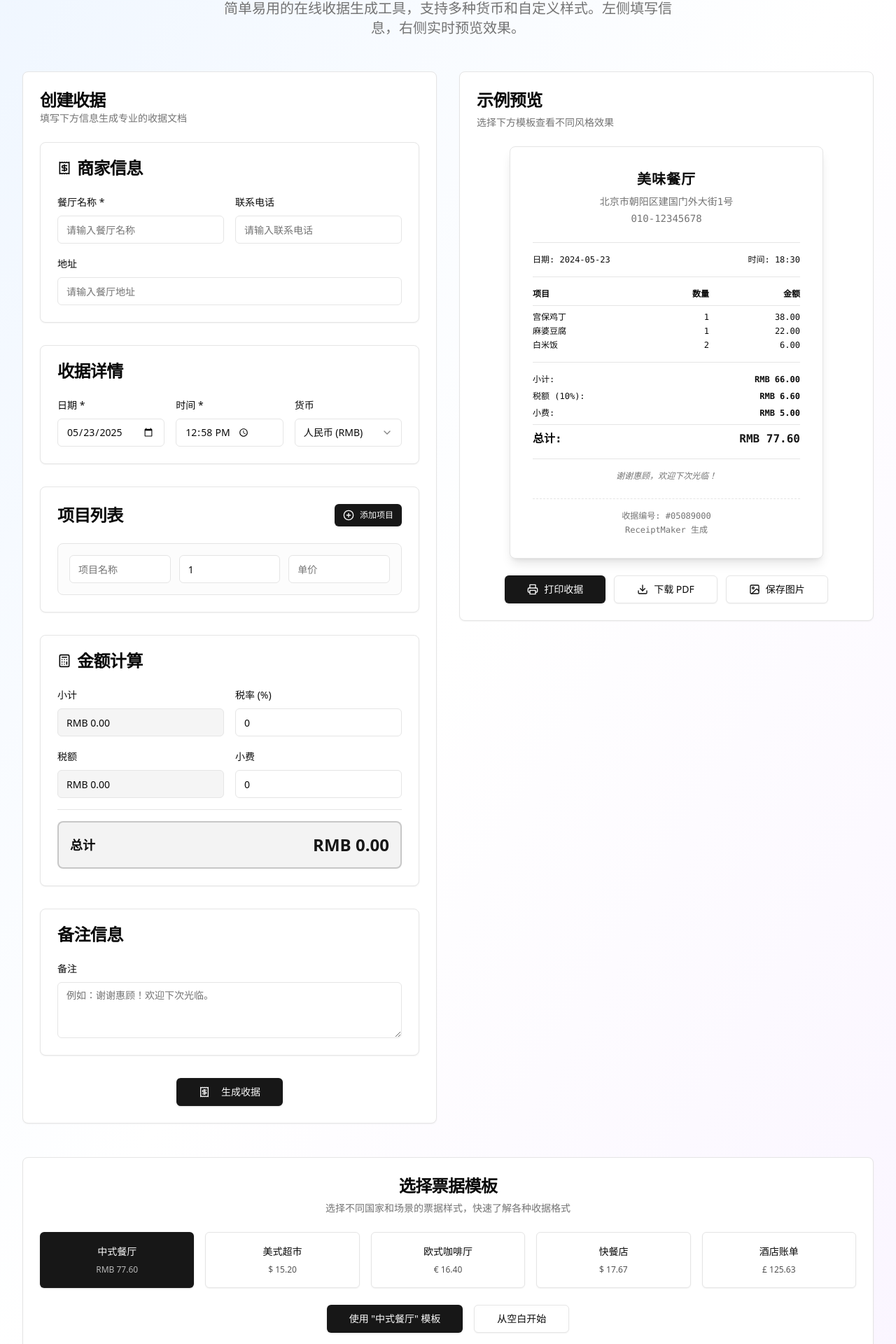
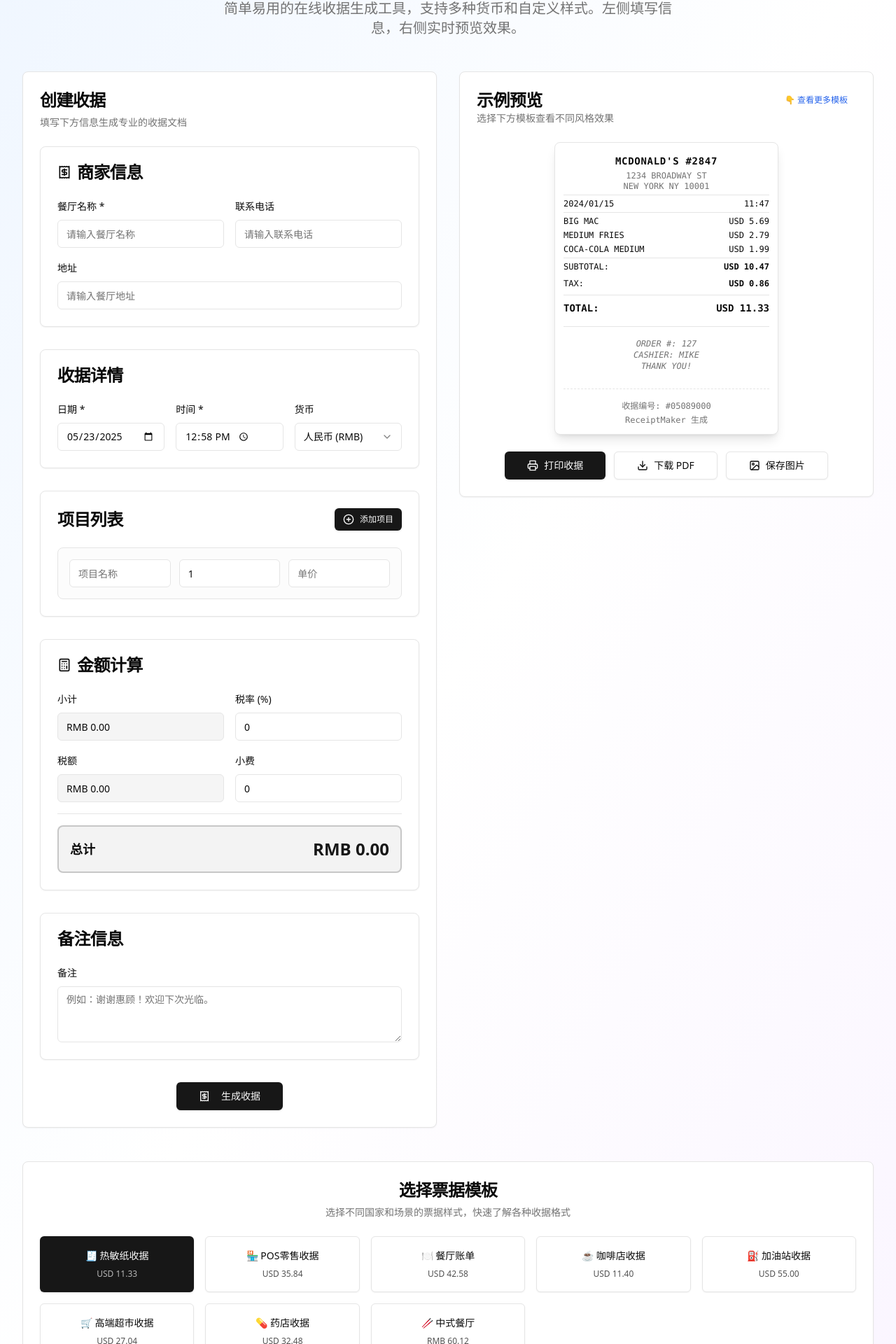
Before and after one commit to null-man/receiptMaker, a Next.js app: page / in a window 1280 px wide. Shown: the part 199-2119 px from the top of the page at 70% size. Built offline with nearby package versions, Linux system fonts and the light colour scheme.

Commit message:
feat: 添加8种多样化收据模板样式，包括热敏纸、POS、餐厅、咖啡店、加油站、超市、药店等风格，修复重复导入问题

```diff
--- a/src/app/page.tsx
+++ b/src/app/page.tsx
@@ -31,106 +31,163 @@ export default function HomePage() {
 
   // 模板数据
   const templates = {
+    thermal: {
+      name: "🧾 热敏纸收据",
+      data: {
+        restaurantName: "McDONALD'S #2847",
+        restaurantAddress: "1234 BROADWAY ST\nNEW YORK NY 10001",
+        restaurantPhone: "",
+        receiptDate: "2024-01-15",
+        receiptTime: "11:47",
+        currency: "USD",
+        items: [
+          { id: 1, name: "BIG MAC", qty: 1, price: 5.69 },
+          { id: 2, name: "MEDIUM FRIES", qty: 1, price: 2.79 },
+          { id: 3, name: "COCA-COLA MEDIUM", qty: 1, price: 1.99 },
+        ],
+        taxRate: 8.25,
+        tipAmount: 0,
+        notes: "ORDER #: 127\nCASHIER: MIKE\nTHANK YOU!",
+      },
+    },
+    pos: {
+      name: "🏪 POS零售收据",
+      data: {
+        restaurantName: "TARGET T-1847",
+        restaurantAddress: "2500 CENTRAL AVE\nST PAUL MN 55108",
+        restaurantPhone: "(651) 555-0199",
+        receiptDate: "2024-01-15",
+        receiptTime: "16:23",
+        currency: "USD",
+        items: [
+          { id: 1, name: "IPHONE CHARGER", qty: 1, price: 19.99 },
+          { id: 2, name: "NOTEBOOK 3-PACK", qty: 1, price: 7.49 },
+          { id: 3, name: "ENERGY DRINK", qty: 2, price: 2.99 },
+        ],
+        taxRate: 7.125,
+        tipAmount: 0,
+        notes: "REF# 0127-2847-9903-8811\nREWARDS MEMBER\nSAVED: $3.47",
+      },
+    },
+    restaurant: {
+      name: "🍽️ 餐厅账单",
+      data: {
+        restaurantName: "The Olive Garden",
+        restaurantAddress: "123 Italian Way, Boston MA 02101",
+        restaurantPhone: "(617) 555-OLIVE",
+        receiptDate: "2024-01-15",
+        receiptTime: "19:30",
+        currency: "USD",
+        items: [
+          { id: 1, name: "Chicken Parmigiana", qty: 1, price: 18.99 },
+          { id: 2, name: "Caesar Salad", qty: 1, price: 8.99 },
+          { id: 3, name: "Breadsticks (Unlimited)", qty: 1, price: 0.00 },
+          { id: 4, name: "Iced Tea", qty: 2, price: 2.99 },
+        ],
+        taxRate: 6.25,
+        tipAmount: 6.50,
+        notes: "Server: Maria\nTable: 12\nGuests: 2\nThank you for dining with us!",
+      },
+    },
+    coffee: {
+      name: "☕ 咖啡店收据",
+      data: {
+        restaurantName: "Starbucks Coffee",
+        restaurantAddress: "456 Pike Place\nSeattle WA 98101",
+        restaurantPhone: "",
+        receiptDate: "2024-01-15",
+        receiptTime: "08:15",
+        currency: "USD",
+        items: [
+          { id: 1, name: "Grande Caffe Latte", qty: 1, price: 5.45 },
+          { id: 2, name: "Blueberry Muffin", qty: 1, price: 3.25 },
+          { id: 3, name: "Extra Shot", qty: 1, price: 0.75 },
+        ],
+        taxRate: 10.1,
+        tipAmount: 1.00,
+        notes: "Store #0847\nBarista: Alex\n☕ Have a great day!",
+      },
+    },
+    gas: {
+      name: "⛽ 加油站收据",
+      data: {
+        restaurantName: "SHELL STATION #4821",
+        restaurantAddress: "7890 HIGHWAY 101\nLOS ANGELES CA 90028",
+        restaurantPhone: "",
+        receiptDate: "2024-01-15",
+        receiptTime: "13:42",
+        currency: "USD",
+        items: [
+          { id: 1, name: "UNLEADED 87 (12.5 GAL)", qty: 1, price: 45.75 },
+          { id: 2, name: "ENERGY DRINK", qty: 1, price: 2.49 },
+          { id: 3, name: "CHIPS", qty: 1, price: 1.99 },
+        ],
+        taxRate: 9.5,
+        tipAmount: 0,
+        notes: "PUMP #03\nCARD: ****1234\nODOMETER: 85,247",
+      },
+    },
+    grocery: {
+      name: "🛒 高端超市收据",
+      data: {
+        restaurantName: "WHOLE FOODS MARKET",
+        restaurantAddress: "555 UNION SQUARE\nSAN FRANCISCO CA 94108",
+        restaurantPhone: "(415) 555-FOOD",
+        receiptDate: "2024-01-15",
+        receiptTime: "17:28",
+        currency: "USD",
+        items: [
+          { id: 1, name: "Organic Apples (2.3 lb)", qty: 1, price: 6.89 },
+          { id: 2, name: "Almond Milk Unsweetened", qty: 1, price: 4.99 },
+          { id: 3, name: "Quinoa Salad", qty: 1, price: 8.99 },
+          { id: 4, name: "Kombucha GT's", qty: 1, price: 3.99 },
+        ],
+        taxRate: 8.75,
+        tipAmount: 0,
+        notes: "MEMBER SAVINGS: $2.47\nCASHIER: SARAH\nBAG CREDIT: $0.10",
+      },
+    },
+    pharmacy: {
+      name: "💊 药店收据",
+      data: {
+        restaurantName: "CVS PHARMACY #9847",
+        restaurantAddress: "321 MAIN STREET\nCHICAGO IL 60601",
+        restaurantPhone: "(312) 555-CVS1",
+        receiptDate: "2024-01-15",
+        receiptTime: "14:15",
+        currency: "USD",
+        items: [
+          { id: 1, name: "TYLENOL EXTRA STRENGTH", qty: 1, price: 8.99 },
+          { id: 2, name: "VITAMIN D3", qty: 1, price: 12.49 },
+          { id: 3, name: "HAND SANITIZER", qty: 2, price: 3.99 },
+        ],
+        taxRate: 10.25,
+        tipAmount: 0,
+        notes: "ExtraCare Card Used\nSaved Today: $4.23\nCoupons Available: 3",
+      },
+    },
     chinese: {
-      name: "中式餐厅",
+      name: "🥢 中式餐厅",
       data: {
-        restaurantName: "美味餐厅",
-        restaurantAddress: "北京市朝阳区建国门外大街1号",
-        restaurantPhone: "010-12345678",
-        receiptDate: "2024-05-23",
-        receiptTime: "18:30",
+        restaurantName: "川香阁",
+        restaurantAddress: "北京市朝阳区三里屯路12号",
+        restaurantPhone: "(010) 8765-4321",
+        receiptDate: "2024-01-15",
+        receiptTime: "19:30",
         currency: "RMB",
         items: [
-          { id: 1, name: "宫保鸡丁", qty: 1, price: 38 },
-          { id: 2, name: "麻婆豆腐", qty: 1, price: 22 },
+          { id: 1, name: "宫保鸡丁", qty: 1, price: 28 },
+          { id: 2, name: "麻婆豆腐", qty: 1, price: 18 },
           { id: 3, name: "白米饭", qty: 2, price: 3 },
         ],
-        taxRate: 10,
+        taxRate: 6,
         tipAmount: 5,
-        notes: "谢谢惠顾，欢迎下次光临！",
-      }
+        notes: "谢谢光临，欢迎下次再来！",
       },
-    american: {
-      name: "美式超市",
-      data: {
-        restaurantName: "FreshMart Grocery",
-        restaurantAddress: "123 Main Street, New York, NY 10001",
-        restaurantPhone: "(555) 123-4567",
-        receiptDate: "2024-05-23",
-        receiptTime: "14:25",
-        currency: "$",
-        items: [
-          { id: 1, name: "Organic Bananas", qty: 2, price: 1.99 },
-          { id: 2, name: "Whole Milk (1 Gal)", qty: 1, price: 3.49 },
-          { id: 3, name: "Bread - Whole Wheat", qty: 1, price: 2.79 },
-          { id: 4, name: "Greek Yogurt", qty: 3, price: 1.25 },
-        ],
-        taxRate: 8.5,
-        tipAmount: 0,
-        notes: "Thank you for shopping with us!",
-      }
     },
-    european: {
-      name: "欧式咖啡厅",
-      data: {
-        restaurantName: "Café de Paris",
-        restaurantAddress: "15 Rue de Rivoli, 75001 Paris, France",
-        restaurantPhone: "+33 1 42 97 48 75",
-        receiptDate: "2024-05-23",
-        receiptTime: "16:45",
-        currency: "€",
-        items: [
-          { id: 1, name: "Espresso", qty: 2, price: 2.50 },
-          { id: 2, name: "Croissant", qty: 1, price: 3.20 },
-          { id: 3, name: "Pain au Chocolat", qty: 1, price: 3.80 },
-        ],
-        taxRate: 20,
-        tipAmount: 2.00,
-        notes: "Merci de votre visite! À bientôt!",
-      }
-    },
-    fastfood: {
-      name: "快餐店",
-      data: {
-        restaurantName: "Burger Palace",
-        restaurantAddress: "456 Food Court Blvd, Los Angeles, CA 90210",
-        restaurantPhone: "(310) 555-0123",
-        receiptDate: "2024-05-23",
-        receiptTime: "12:30",
-        currency: "$",
-        items: [
-          { id: 1, name: "Classic Cheeseburger", qty: 1, price: 8.99 },
-          { id: 2, name: "French Fries (Large)", qty: 1, price: 3.49 },
-          { id: 3, name: "Coca-Cola (Medium)", qty: 1, price: 2.29 },
-        ],
-        taxRate: 9.5,
-        tipAmount: 1.50,
-        notes: "Have a great day! Visit us again!",
-      }
-    },
-    hotel: {
-      name: "酒店账单",
-      data: {
-        restaurantName: "Grand Hotel Restaurant",
-        restaurantAddress: "789 Luxury Avenue, London, UK SW1A 1AA",
-        restaurantPhone: "+44 20 7123 4567",
-        receiptDate: "2024-05-23",
-        receiptTime: "20:15",
-        currency: "£",
-        items: [
-          { id: 1, name: "Grilled Salmon", qty: 1, price: 28.50 },
-          { id: 2, name: "Caesar Salad", qty: 1, price: 12.00 },
-          { id: 3, name: "Wine - Chardonnay", qty: 1, price: 45.00 },
-          { id: 4, name: "Chocolate Dessert", qty: 1, price: 15.50 },
-        ],
-        taxRate: 12.5,
-        tipAmount: 12.00,
-        notes: "Thank you for dining with us this evening.",
-      }
-    }
   };
 
-  const [selectedTemplate, setSelectedTemplate] = useState<keyof typeof templates>('chinese');
+  const [selectedTemplate, setSelectedTemplate] = useState<keyof typeof templates>('thermal');
 
   // 计算模板金额
   const calculateTemplateSubtotal = (templateData: ReceiptData) => {
@@ -283,12 +340,12 @@ export default function HomePage() {
     setNextItemId(template.data.items.length + 1);
     // 隐藏模板选择器
     setShowTemplateSelector(false);
-    // 滚动到表单顶部
+    // 滚动到页面顶部，确保重选模板按钮可见
     setTimeout(() => {
-      const formElement = document.querySelector('.form-container');
-      if (formElement) {
-        formElement.scrollIntoView({ behavior: "smooth", block: "start" });
-      }
+      window.scrollTo({
+        top: 200,
+        behavior: "smooth"
+      });
     }, 100);
   };
 
@@ -361,24 +418,10 @@ export default function HomePage() {
             <div className="space-y-6">
               <Card className="form-container">
                 <CardHeader>
-                  <div className="flex justify-between items-start">
-                    <div>
                   <CardTitle className="text-2xl">创建收据</CardTitle>
                   <CardDescription>
                     填写下方信息生成专业的收据文档
                   </CardDescription>
-                    </div>
-                    {receiptData.restaurantName && !showTemplateSelector && (
-                      <Button
-                        variant="outline"
-                        size="sm"
-                        onClick={() => setShowTemplateSelector(true)}
-                        className="flex items-center gap-2"
-                      >
-                        重选模板
-                      </Button>
-                    )}
-                  </div>
                 </CardHeader>
                 <CardContent>
                   <ReceiptForm
@@ -400,6 +443,8 @@ export default function HomePage() {
             <div className="space-y-6">
               <Card>
                 <CardHeader>
+                  <div className="flex justify-between items-start">
+                    <div>
                       <CardTitle className="text-2xl">
                         {receiptData.restaurantName ? "实时预览" : "示例预览"}
                       </CardTitle>
@@ -408,6 +453,52 @@ export default function HomePage() {
                           ? "您的收据实时预览，填写左侧表单查看变化"
                           : "选择下方模板查看不同风格效果"}
                       </CardDescription>
+                    </div>
+                    {receiptData.restaurantName && !showTemplateSelector && (
+                      <Button
+                        variant="outline"
+                        size="sm"
+                        onClick={() => {
+                          setShowTemplateSelector(true);
+                          // 滚动到模板选择区域
+                          setTimeout(() => {
+                            const templateElement = document.getElementById("template-selector");
+                            if (templateElement) {
+                              // 获取元素顶部位置，减去一些偏移量确保标题完全可见
+                              const elementTop = templateElement.offsetTop - 100;
+                              window.scrollTo({
+                                top: elementTop,
+                                behavior: "smooth"
+                              });
+                            }
+                          }, 100);
+                        }}
+                        className="flex items-center gap-2 hover:bg-blue-50 hover:border-blue-200 transition-colors"
+                      >
+                        🔄 重选模板
+                      </Button>
+                    )}
+                    {!receiptData.restaurantName && !showTemplateSelector && (
+                      <Button
+                        variant="ghost"
+                        size="sm"
+                        onClick={() => {
+                          const templateElement = document.getElementById("template-selector");
+                          if (templateElement) {
+                            // 获取元素顶部位置，减去一些偏移量确保标题完全可见
+                            const elementTop = templateElement.offsetTop - 100;
+                            window.scrollTo({
+                              top: elementTop,
+                              behavior: "smooth"
+                            });
+                          }
+                        }}
+                        className="flex items-center gap-2 text-blue-600 hover:text-blue-800"
+                      >
+                        👇 查看更多模板
+                      </Button>
+                    )}
+                  </div>
                 </CardHeader>
                 <CardContent>
                   <ReceiptPreview
@@ -416,6 +507,7 @@ export default function HomePage() {
                     taxAmount={receiptData.restaurantName ? taxAmount.toFixed(2) : calculateTemplateTax(templates[selectedTemplate].data).toFixed(2)}
                     totalAmount={receiptData.restaurantName ? totalAmount.toFixed(2) : calculateTemplateTotal(templates[selectedTemplate].data).toFixed(2)}
                     onPrint={handlePrint}
+                    type={receiptData.restaurantName ? 'default' : selectedTemplate}
                   />
                 </CardContent>
               </Card>
@@ -424,7 +516,7 @@ export default function HomePage() {
 
           {/* 模板选择区域 */}
           {(!receiptData.restaurantName || showTemplateSelector) && (
-            <Card className="max-w-7xl mx-auto mt-12">
+            <Card id="template-selector" className="max-w-7xl mx-auto mt-12">
               <CardHeader>
                 <CardTitle className="text-2xl text-center">选择票据模板</CardTitle>
                 <CardDescription className="text-center">
--- a/src/components/ReceiptPreview.tsx
+++ b/src/components/ReceiptPreview.tsx
@@ -1,6 +1,6 @@
-import { Button } from "@/components/ui/button";
 import { Card, CardContent } from "@/components/ui/card";
 import { Separator } from "@/components/ui/separator";
+import { Button } from "@/components/ui/button";
 import { Printer, Download, Image, Loader2 } from "lucide-react";
 import html2canvas from "html2canvas";
 import jsPDF from "jspdf";
@@ -32,6 +32,7 @@ interface ReceiptPreviewProps {
   taxAmount: string;
   totalAmount: string;
   onPrint: () => void;
+  type?: string;
 }
 
 function formatCurrency(amount: string, symbol: string): string {
@@ -44,6 +45,7 @@ export default function ReceiptPreview({
   taxAmount,
   totalAmount,
   onPrint,
+  type = 'default',
 }: ReceiptPreviewProps) {
   const [isDownloadingPDF, setIsDownloadingPDF] = useState(false);
   const [isSavingImage, setIsSavingImage] = useState(false);
@@ -173,85 +175,182 @@ export default function ReceiptPreview({
     }
   };
 
+  // 根据收据类型设置样式
+  const getReceiptStyles = () => {
+    switch (type) {
+      case 'thermal':
+        return {
+          card: "receipt-preview mx-auto max-w-xs bg-white shadow-lg",
+          content: "p-3 font-mono text-xs leading-tight",
+          title: "text-sm font-bold mb-1 tracking-wider uppercase",
+          address: "text-xs leading-tight",
+          spacing: "my-1"
+        };
+      case 'pos':
+        return {
+          card: "receipt-preview mx-auto max-w-sm bg-white shadow-lg",
+          content: "p-4 font-mono text-xs",
+          title: "text-base font-bold mb-2 tracking-wide uppercase",
+          address: "text-xs",
+          spacing: "my-2"
+        };
+      case 'restaurant':
+        return {
+          card: "receipt-preview mx-auto max-w-md bg-white shadow-lg border-2",
+          content: "p-6 font-serif text-sm",
+          title: "text-xl font-bold mb-3 tracking-wide",
+          address: "text-sm italic",
+          spacing: "my-3"
+        };
+      case 'coffee':
+        return {
+          card: "receipt-preview mx-auto max-w-xs bg-amber-50 shadow-lg",
+          content: "p-4 font-mono text-xs",
+          title: "text-sm font-bold mb-2 tracking-wide",
+          address: "text-xs",
+          spacing: "my-2"
+        };
+      case 'gas':
+        return {
+          card: "receipt-preview mx-auto max-w-xs bg-gray-50 shadow-lg",
+          content: "p-3 font-mono text-xs",
+          title: "text-sm font-bold mb-1 tracking-wider uppercase",
+          address: "text-xs",
+          spacing: "my-1"
+        };
+      case 'grocery':
+        return {
+          card: "receipt-preview mx-auto max-w-sm bg-green-50 shadow-lg",
+          content: "p-4 font-mono text-xs",
+          title: "text-base font-bold mb-2 tracking-wide uppercase",
+          address: "text-xs",
+          spacing: "my-2"
+        };
+      case 'pharmacy':
+        return {
+          card: "receipt-preview mx-auto max-w-sm bg-blue-50 shadow-lg",
+          content: "p-4 font-mono text-xs",
+          title: "text-base font-bold mb-2 tracking-wide uppercase",
+          address: "text-xs",
+          spacing: "my-2"
+        };
+      default:
+        return {
+          card: "receipt-preview mx-auto max-w-md bg-white shadow-lg",
+          content: "p-8 font-mono text-sm",
+          title: "text-xl font-bold mb-2 tracking-wider",
+          address: "text-sm",
+          spacing: "my-4"
+        };
+    }
+  };
+
+  const styles = getReceiptStyles();
+
   return (
     <div id="receiptOutputContainer" className="space-y-6">
       {/* 收据预览 */}
-      <Card className="receipt-preview mx-auto max-w-md bg-white shadow-lg">
-        <CardContent className="p-8 font-mono text-sm">
+      <Card className={styles.card}>
+        <CardContent className={styles.content}>
           {/* 餐厅信息 */}
-          <div className="text-center mb-6">
-            <h3 className="text-xl font-bold mb-2 tracking-wider">
+          <div className={`text-center ${styles.spacing}`}>
+            <h3 className={styles.title}>
               {restaurantName || "您的餐厅名称"}
             </h3>
             {restaurantAddress && (
-              <p className="text-muted-foreground mb-1">{restaurantAddress}</p>
+              <div className={`${styles.address} text-muted-foreground mb-1`}>
+                {restaurantAddress.split('\n').map((line, i) => (
+                  <div key={i}>{line}</div>
+                ))}
+              </div>
             )}
             {restaurantPhone && (
-              <p className="text-muted-foreground">{restaurantPhone}</p>
+              <p className={`${styles.address} text-muted-foreground`}>{restaurantPhone}</p>
             )}
           </div>
 
-          <Separator className="my-4" />
+          <Separator className={styles.spacing} />
 
           {/* 日期时间 */}
-          <div className="flex justify-between text-xs mb-4">
-            <span>日期: {receiptDate}</span>
-            <span>时间: {receiptTime}</span>
+          <div className={`flex justify-between ${type === 'thermal' || type === 'gas' ? 'text-xs' : 'text-xs'} ${styles.spacing}`}>
+            <span>{type === 'thermal' || type === 'pos' || type === 'gas' ? receiptDate.replace(/-/g, '/') : `日期: ${receiptDate}`}</span>
+            <span>{type === 'thermal' || type === 'pos' || type === 'gas' ? receiptTime : `时间: ${receiptTime}`}</span>
           </div>
 
-          <Separator className="my-4" />
+          <Separator className={styles.spacing} />
 
           {/* 项目标题 */}
-          <div className="grid grid-cols-3 gap-2 font-semibold mb-2 text-xs">
-            <span>项目</span>
-            <span className="text-right">数量</span>
-            <span className="text-right">金额</span>
-          </div>
-
-          <Separator className="my-2" />
+          {type !== 'thermal' && type !== 'gas' && (
+            <>
+              <div className={`grid grid-cols-3 gap-2 font-semibold mb-2 ${type === 'restaurant' ? 'text-sm' : 'text-xs'}`}>
+                <span>{type === 'pos' || type === 'pharmacy' ? 'ITEM' : '项目'}</span>
+                <span className="text-right">{type === 'pos' || type === 'pharmacy' ? 'QTY' : '数量'}</span>
+                <span className="text-right">{type === 'pos' || type === 'pharmacy' ? 'AMOUNT' : '金额'}</span>
+              </div>
+              <Separator className="my-1" />
+            </>
+          )}
 
           {/* 项目列表 */}
-          <div className="space-y-1 mb-4">
+          <div className={`space-y-1 ${styles.spacing}`}>
             {items.map((item, index) => {
               const itemTotal = (parseFloat(item.qty.toString()) || 0) * (parseFloat(item.price.toString()) || 0);
+              const qty = parseFloat(item.qty.toString()) || 0;
+
+              if (type === 'thermal' || type === 'gas') {
+                return (
+                  <div key={item.id || index} className="text-xs">
+                    <div className="flex justify-between">
+                      <span className="truncate flex-1 pr-2 uppercase">{item.name || "ITEM"}</span>
+                      <span>{formatCurrency(itemTotal.toString(), currency)}</span>
+                    </div>
+                    {qty !== 1 && (
+                      <div className="text-right text-xs opacity-75">
+                        {qty} @ {formatCurrency(item.price.toString(), currency)}
+                      </div>
+                    )}
+                  </div>
+                );
+              }
+
               return (
-                <div key={item.id || index} className="grid grid-cols-3 gap-2 text-xs">
+                <div key={item.id || index} className={`grid grid-cols-3 gap-2 ${type === 'restaurant' ? 'text-sm' : 'text-xs'}`}>
                   <span className="truncate">{item.name || "未命名项目"}</span>
-                  <span className="text-right">{parseFloat(item.qty.toString()) || 0}</span>
-                  <span className="text-right">{itemTotal.toFixed(2)}</span>
+                  <span className="text-right">{qty}</span>
+                  <span className="text-right">{formatCurrency(itemTotal.toString(), currency)}</span>
                 </div>
               );
             })}
           </div>
 
-          <Separator className="my-4" />
+          <Separator className={styles.spacing} />
 
           {/* 总计部分 */}
-          <div className="space-y-2 text-xs">
+          <div className={`space-y-2 ${type === 'restaurant' ? 'text-sm' : 'text-xs'}`}>
             <div className="flex justify-between">
-              <span>小计:</span>
+              <span>{type === 'pos' || type === 'thermal' || type === 'gas' || type === 'pharmacy' ? 'SUBTOTAL:' : '小计:'}</span>
               <span className="font-semibold">{formatCurrency(subtotal, currency)}</span>
             </div>
 
             {parseFloat(taxAmount) > 0 && (
               <div className="flex justify-between">
-                <span>税额 ({taxRate}%):</span>
+                <span>{type === 'pos' || type === 'thermal' || type === 'gas' || type === 'pharmacy' ? `TAX:` : `税额 (${taxRate}%):`}</span>
                 <span className="font-semibold">{formatCurrency(taxAmount, currency)}</span>
               </div>
             )}
 
             {parseFloat(data.tipAmount.toString()) > 0 && (
               <div className="flex justify-between">
-                <span>小费:</span>
+                <span>{type === 'pos' || type === 'thermal' || type === 'gas' || type === 'pharmacy' ? 'TIP:' : '小费:'}</span>
                 <span className="font-semibold">{formatCurrency(data.tipAmount.toString(), currency)}</span>
               </div>
             )}
 
-            <Separator className="my-3" />
+            <Separator className="my-2" />
 
-            <div className="flex justify-between text-base font-bold">
-              <span>总计:</span>
-              <span className="text-primary">{formatCurrency(totalAmount, currency)}</span>
+            <div className={`flex justify-between font-bold ${type === 'restaurant' ? 'text-lg' : type === 'thermal' || type === 'gas' ? 'text-sm' : 'text-base'}`}>
+              <span>{type === 'pos' || type === 'thermal' || type === 'gas' || type === 'pharmacy' ? 'TOTAL:' : '总计:'}</span>
+              <span className={type === 'restaurant' ? 'text-primary' : ''}>{formatCurrency(totalAmount, currency)}</span>
             </div>
           </div>
 
```
Lines whose indentation alone changed are shown as unchanged.
